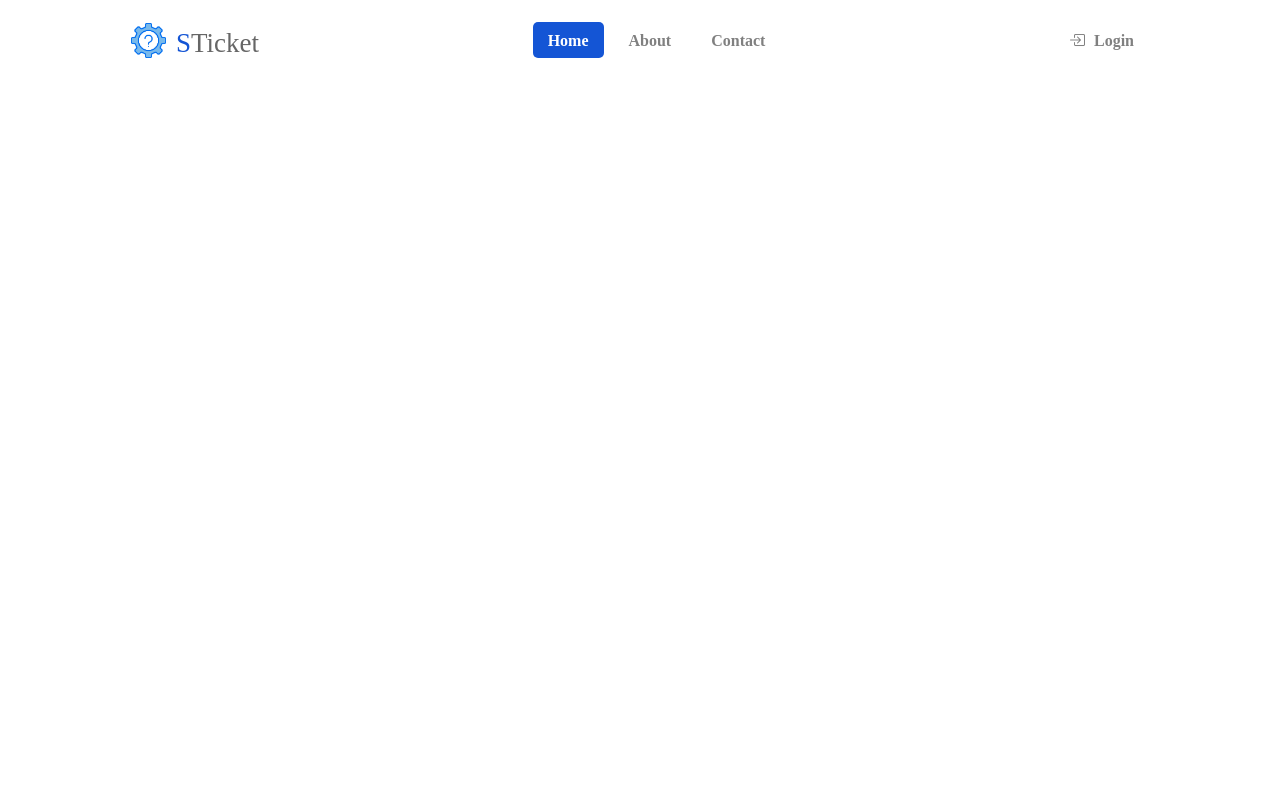
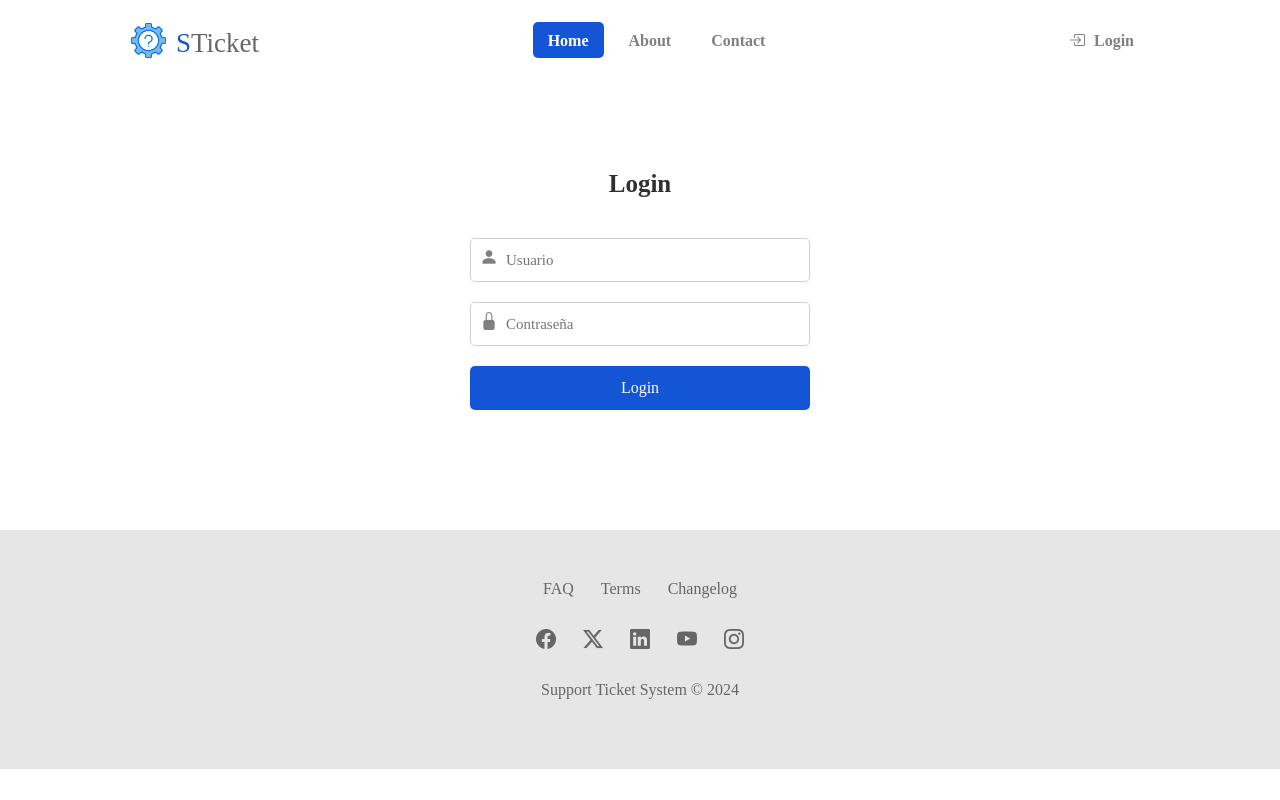
Before and after one commit to yh9alek/support-ticket-system, a website built with Vite: page index.html in a window 1280 px wide. Built offline with nearby package versions, Linux system fonts and the light colour scheme; a web font is replaced by a local one.

Commit message:
Se terminó la página de login

```diff
--- a/index.html
+++ b/index.html
@@ -37,6 +37,39 @@
                 </div>
             </div>
         </header>
+        <section>
+            <div class="container">
+                <form>
+                    <h3>Login</h3>
+                    <div class="input">
+                        <input class="username" type="text" placeholder="Usuario">
+                        <i class="bi bi-person-fill"></i>
+                    </div>
+                    <div class="input">
+                        <input class="username" type="password" placeholder="Contraseña">
+                        <i class="bi bi-lock-fill"></i>
+                    </div>
+                    <a class="btn-login" href="#">Login</a>
+                </form>
+            </div>
+        </section>
+        <footer>
+            <div class="container">
+                <div class="r1">
+                    <p>FAQ</p>
+                    <p>Terms</p>
+                    <p>Changelog</p>
+                </div>
+                <div class="icons">
+                    <i class="bi bi-facebook"></i>
+                    <i class="bi bi-twitter-x"></i>
+                    <i class="bi bi-linkedin"></i>
+                    <i class="bi bi-youtube"></i>
+                    <i class="bi bi-instagram"></i>
+                </div>
+                <p>Support Ticket System © 2024</p>
+            </div>
+        </footer>
         <script src="public/assets/js/index.js"></script>
     </body>
 </html>
--- a/public/assets/css/index.css
+++ b/public/assets/css/index.css
@@ -6,7 +6,6 @@
     box-sizing: border-box;
     text-decoration: none;
     list-style: none;
-    color: #fff;
     font-family: "Cairo";
     font-weight: lighter;
 }
@@ -80,9 +79,14 @@ header > .container {
     height: 28px;
     border: none;
     border-radius: 5px;
-    background-color: rgb(255, 72, 72);
+    background-color: #e73535;
     color: #fff;
     left: 180px;
+}
+
+.exit:hover {
+    background-color: #ff4848;
+    cursor: pointer;
 }
 
 .btn {
@@ -102,6 +106,10 @@ header > .container {
 
 .btn:not(.selected):hover {
     color: #535353;
+}
+
+.buttons.active > .btn {
+    margin: 0px 5%;
 }
 
 .login > .btn {
@@ -133,12 +141,116 @@ header > .container {
     margin-left: 15px;
     text-align: center;
     position: relative;
+    transition: all .2s ease;
+}
+
+.menu:hover {
+    background-color: #39474b;
+    cursor: pointer;
 }
 
 .menu > i {
     position: absolute;
     left: 7px;
     top: 7px;
+}
+
+form {
+    margin: 50px auto 0;
+    width: 340px;
+    height: 400px;
+}
+
+form > h3 {
+    color: #303030;
+    font-size: 25px;
+    font-weight: bold;
+    text-align: center;
+    padding: 40px 0;
+}
+
+input {
+    position: relative;
+    width: 100%;
+    height: 44px;
+    font-size: 15px;
+    border: 1px solid #0000002f;
+    padding: 8px 16px 8px 35px;
+    display: block;
+    margin-bottom: 20px;
+    border-radius: 5px;
+    color: #303030;
+    z-index: 1;
+}
+
+.input {
+    position: relative;
+    outline: none;
+}
+
+input:focus {
+    outline: 1px solid #1455D5;
+}
+
+.input > i {
+    position: absolute;
+    color: gray;
+    font-size: 18px;
+    top: 10px;
+    left: 10px;
+    z-index: 1;
+}
+
+.btn-login {
+    display: inline-block;
+    padding: 8px 16px;
+    width: 100%;
+    background-color: #1455D5;
+    color: #fff;
+    border-radius: 5px;
+    height: 44px;
+    line-height: 28px;
+    text-align: center;
+    transition: all .2s ease;
+}
+
+.btn-login:hover {
+    background-color: #296aec;
+}
+
+footer {
+    padding-top: 50px;
+    background-color: #e6e6e6;
+}
+
+.r1, .icons, .icons + p {
+    color: #666;
+}
+
+.r1, .icons {
+    display: flex;
+    justify-content: center;
+    align-items: center;
+    column-gap: 27px;
+    margin-bottom: 30px;
+}
+
+.icons {
+    font-size: 20px;
+}
+
+.icons + p {
+    text-align: center;
+    padding-bottom: 70px;
+}
+
+.r1 > p:hover, .icons > i:hover {
+    color: #1455D5;
+    cursor: pointer;
+}
+
+.r1 > p, .icons > i {
+    transition: all .2s ease;
 }
 
 @media screen and (min-width: 1130px) {
@@ -160,7 +272,7 @@ header > .container {
     }
 
     .buttons > .btn {
-        width: 100%;
+        width: calc(100% - 10%);
     }
 
     .menu {
@@ -174,6 +286,12 @@ header > .container {
     }
 }
 
+@media screen and (max-width: 378px) {
+    form {
+        width: 100%;
+    }
+}
+
 @media screen and (max-width: 350px) {
     .buttons {
         width: 100%;
@@ -183,3 +301,11 @@ header > .container {
         width: 100%;
     }
 }
+
+@media screen and (max-width: 320px) {
+    header > .container {
+        flex-direction: column;
+        justify-content: center;
+        align-items: flex-start;
+    }
+}
--- a/public/assets/js/index.js
+++ b/public/assets/js/index.js
@@ -1,10 +1,15 @@
 const btnMenu = document.querySelector('.menu');
 const btnExit = document.querySelector('.exit');
+const inputs = document.querySelectorAll('input');
+const inputsIcons = document.querySelectorAll('.input > i');
+
 const background = document.querySelector('.background');
 const buttons = document.querySelector('.buttons');
 
 btnMenu.addEventListener('click', e => {
     if(!buttons.classList.contains('active')) {
+        inputs.forEach(input => input.style.zIndex = -1);
+        inputsIcons.forEach(icon => icon.style.zIndex = -1);
         buttons.classList.add('active');
         background.classList.add('active');
     }
@@ -12,6 +17,8 @@ btnMenu.addEventListener('click', e => {
 
 btnExit.addEventListener('click', e => {
     if(buttons.classList.contains('active')){
+        inputs.forEach(input => input.style.zIndex = 1);
+        inputsIcons.forEach(icon => icon.style.zIndex = 1);
         buttons.classList.remove('active');
         background.classList.remove('active');
     }
```
